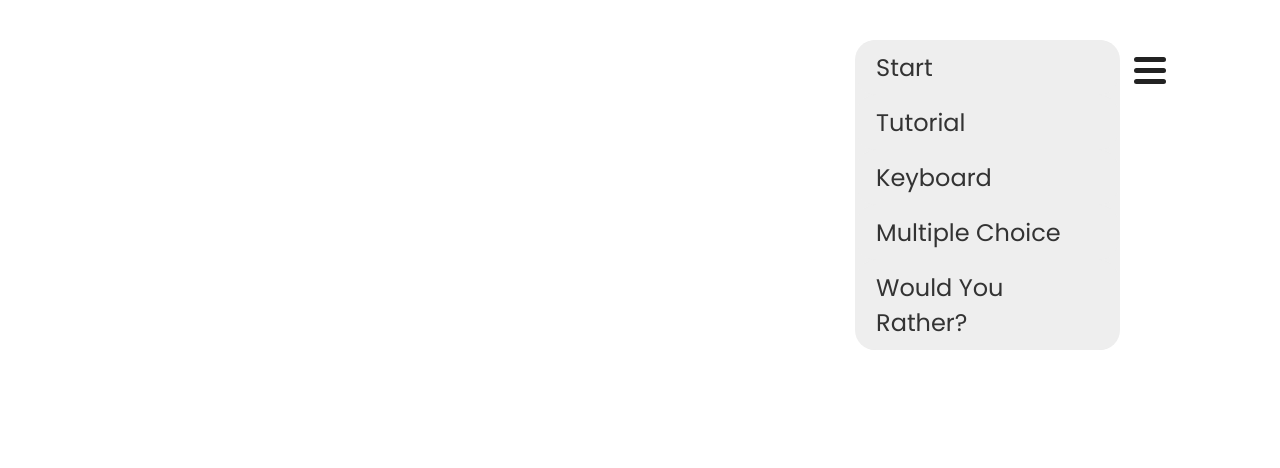
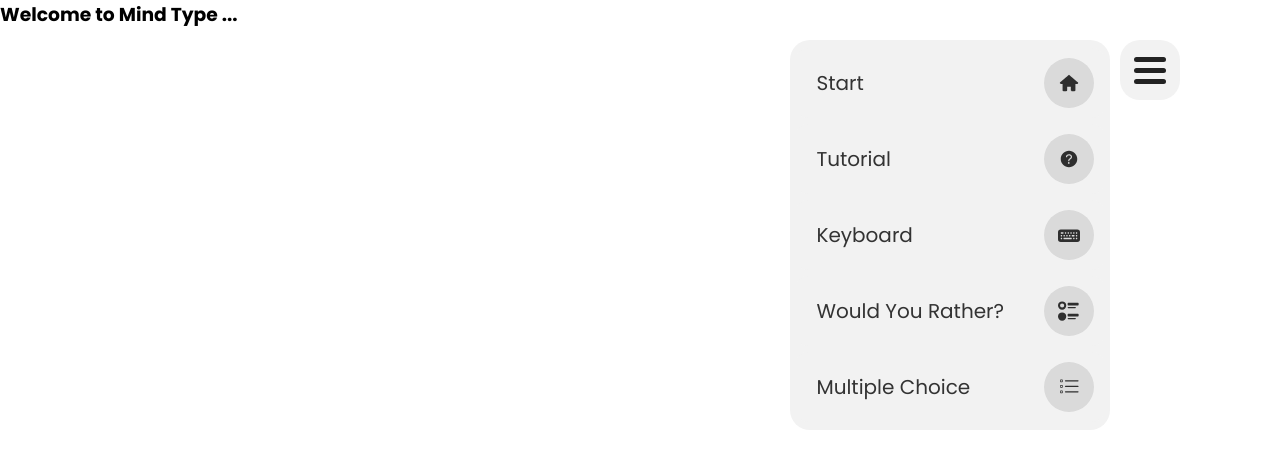
Before and after one commit to yug2005/Xavier, a React (Create React App) app: page /tutorial in a window 1280 px wide. Both pictures are taken after a click on the button 1150 px from the left and 70 px from the top of the page. Shown: the top 468 px of the page. Built offline with nearby package versions, Linux system fonts and the light colour scheme.

Commit message:
Added more components for tutorial, multiple choice page, and would you rather page.

```diff
--- a/src/App.jsx
+++ b/src/App.jsx
@@ -1,7 +1,10 @@
 import { BrowserRouter as Router, Routes, Route } from "react-router-dom";
 import Start from "./components/start/Start"
+import NavDropDown from './components/NavDropDown'
 import Main from './components/main/Main'
-import NavDropDown from './components/NavDropDown'
+import Tutorial from './components/tutorial/Tutorial'
+import MultipleChoice from "./components/main/MultipleChoice"
+import WouldYouRather from "./components/main/WouldYouRather";
 
 
 function App() {
@@ -12,6 +15,9 @@ function App() {
         <Routes>
           <Route path="/" element={<Start />} />
           <Route path="/keyboard" element={<Main />} />
+          <Route path="/tutorial" element={<Tutorial />} />
+          <Route path="/multiplechoice" element={<MultipleChoice />} />
+          <Route path="/wouldyourather" element={<WouldYouRather />} />
         </Routes>
 
       </div>
--- a/src/components/NavDropDown.css
+++ b/src/components/NavDropDown.css
@@ -7,15 +7,21 @@
 }
 
 .nav-button {
+    background: #f2f2f2;
     display: flex;
     flex-direction: column;
     justify-content: center;
     align-items: center;
     border: none;
-    /* border: solid;  */
     width: 60px;
     height: 60px;
     border-radius: 20px;
+    cursor: pointer;
+    transition: all 300ms ease;
+}
+
+.nav-button:hover {
+    transform: scale(1.05);
 }
 
 .nav-button-bar {
@@ -27,37 +33,53 @@
 }
 
 .drop-down-container {
+    background: #f2f2f2;
     display: flex;
     flex-direction: column;
     justify-content: center;
     align-items: center;
     border-radius: 20px;
+    margin-right: 10px;
+    padding: 5px 0px;
+    width: 320px;
     /* border: solid;  */
-    background: #eee;
     /* display: none;  */
 }
 
-.drop-down-link {
+.drop-down-item {
     background: inherit;
-    width: 84%;
+    color: #333;
+    width: 96%;
+    margin: 3px 0px;
+    display: flex;
+    justify-content: center;
+    align-items: center;
     text-decoration: none;
-    color: #333;
-    display: flex;
-    justify-content: flex-start;
-    align-items: flex-start;
-    border-radius: 20px;
-    /* border: solid;  */
-    z-index: 1;
-    padding: 10px 20px;
-
+    border-radius: 12px;
+    transition: filter 300ms;
 }
 
-.drop-down-link:hover {
-    background: #ddd;
+.drop-down-item:hover {
+    filter: brightness(0.85);
 }
 
-.drop-down-link h3 {
-    font-size: 24px;
+
+.drop-down-item h3 {
+    font-size: 20px;
     font-weight: 400;
     background: inherit;
+    margin: 20px;
+    flex-grow: 3;
 }
+
+.drop-down-item span {
+    width: 50px;
+    height: 50px;
+    border-radius: 50%;
+    filter: brightness(0.9);
+    display: flex;
+    justify-content: center;
+    align-items: center;
+    margin-right: 10px;
+    font-size: 22px;
+}
--- a/src/components/NavDropDown.jsx
+++ b/src/components/NavDropDown.jsx
@@ -1,35 +1,50 @@
+import { useState } from 'react'
 import { Link } from 'react-router-dom'
 import "./NavDropDown.css"
 
+// icon imports
+import { TiHome } from 'react-icons/ti'
+import { IoHelpCircle } from 'react-icons/io5'
+import { BsKeyboardFill } from "react-icons/bs"
+import { BsListTask } from "react-icons/bs"
+import { BsUiRadios } from "react-icons/bs"
+
+
 const NavDropDown = () => {
 
+    const [open, setOpen] = useState(false);
 
     return (
         <div className="nav-drop-down-container">
-            <div className="drop-down-container">
-                <Link className="drop-down-link" to='/'>
-                    <h3>Start</h3>
-                </Link>
-                <Link className="drop-down-link" to='/'>
-                    <h3>Tutorial</h3>
-                </Link>
-                <Link className="drop-down-link" to='/'>
-                    <h3>Keyboard</h3>
-                </Link>
-                <Link className="drop-down-link" to='/'>
-                    <h3>Multiple Choice</h3>
-                </Link>
-                <Link className="drop-down-link" to='/'>
-                    <h3>Would You Rather?</h3>
-                </Link>
-            </div>
-            <button className="nav-button">
-                <div className="nav-button-bar"></div>
-                <div className="nav-button-bar"></div>
-                <div className="nav-button-bar"></div>
-            </button>
+            {open && <div className="drop-down-container">
+                <DropDownItem text='Start' icon={<TiHome />} link='/' onClick={() => setOpen(false)}/>
+                <DropDownItem text='Tutorial' icon={<IoHelpCircle />} link='/tutorial' onClick={() => setOpen(false)}/>
+                <DropDownItem text="Keyboard" icon={<BsKeyboardFill />} link='/keyboard' onClick={() => setOpen(false)}/>
+                <DropDownItem text="Would You Rather?" icon={<BsUiRadios />} link='/wouldyourather' onClick={() => setOpen(false)}/>
+                <DropDownItem text="Multiple Choice" icon={<BsListTask />} link='/multiplechioce' onClick={() => setOpen(false)}/>
+            </div>}
+            <NavDropDownButton onClick={() => setOpen(!open)}/>
         </div>
     )
 }
 
+const NavDropDownButton = ({onClick}) => {
+    return (
+        <button onClick={onClick} className="nav-button">
+            <div className="nav-button-bar"></div>
+            <div className="nav-button-bar"></div>
+            <div className="nav-button-bar"></div>
+        </button>
+    )
+}
+
+const DropDownItem = ({ text, icon, link, onClick }) => {
+    return (
+        <Link onClick={onClick} className="drop-down-item" to={link}>
+            <h3>{text}</h3>
+            <span>{icon}</span>
+        </Link>
+    )
+}
+
 export default NavDropDown
--- /dev/null
+++ b/src/components/main/MultipleChoice.jsx
@@ -0,0 +1,11 @@
+import { useState, useEffect } from 'react'
+
+const MultipleChoice = () => {
+    return (
+        <div className="multiple-choice-container">
+
+        </div>
+    )
+}
+
+export default MultipleChoice
--- /dev/null
+++ b/src/components/main/WouldYouRather.jsx
@@ -0,0 +1,11 @@
+import { useState, useEffect } from 'react'
+
+const WouldYouRather = () => {
+    return (
+        <div className="would-you-rather-container">
+
+        </div>
+    )
+}
+
+export default WouldYouRather
--- /dev/null
+++ b/src/components/tutorial/Tutorial.jsx
@@ -0,0 +1,9 @@
+const Tutorial = () => {
+    return (
+        <div className="tutorial-container">
+            <h3>Welcome to Mind Type ...</h3>
+        </div>
+    )
+}
+
+export default Tutorial
--- a/src/index.css
+++ b/src/index.css
@@ -2,7 +2,7 @@
 
 * {
   /* background: var(--background-color); */
-  background: var(--background);
+  background: inherit;
   font-family: 'Poppins', sans-serif;
   margin: 0;
   padding: 0;
@@ -17,5 +17,6 @@ html,
 body,
 #root,
 .App {
+  background: var(--background);
   height: 100%;
 }
```
Also changed, not shown: src/components/main/mc.jsx (deleted), src/components/main/yn.jsx (deleted).
